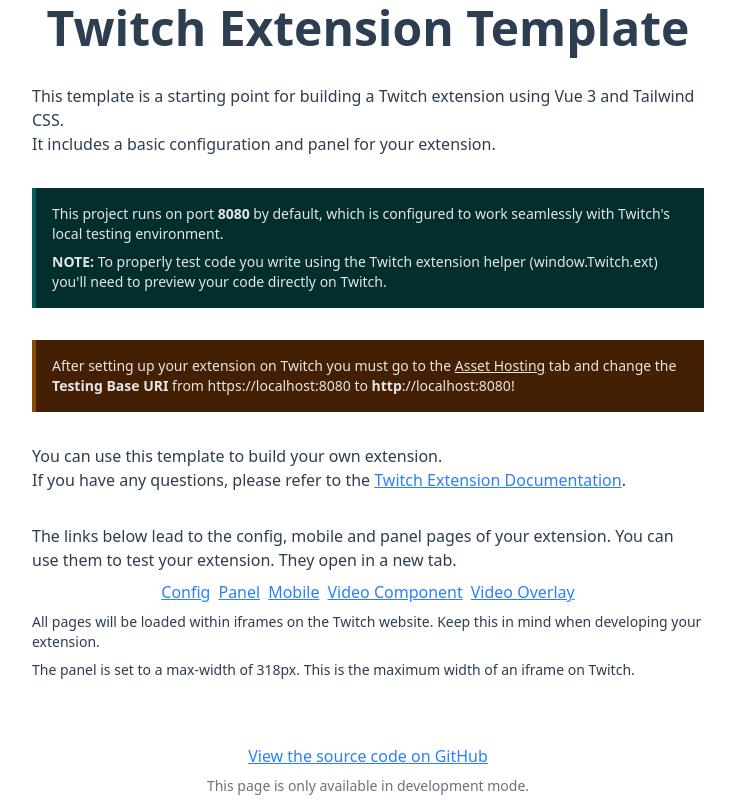
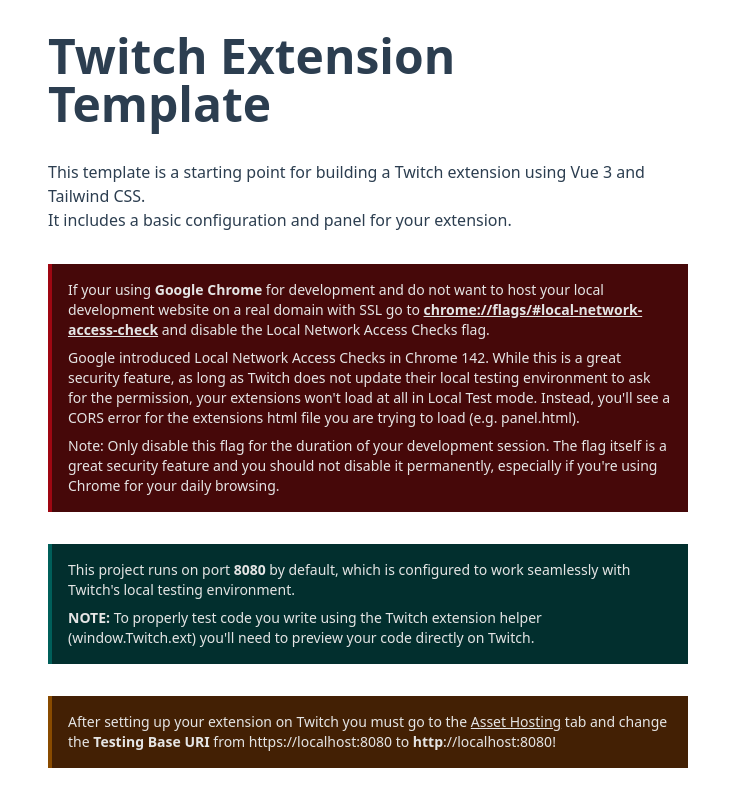
Before and after one commit to bamboechop/vue-twitch-extension, a Vue app: page / in a window 1280 px wide. Shown: the top 800 px of the page, without its empty margins (272-1007 px from the left). Built offline with nearby package versions, Linux system fonts and the light colour scheme.

Commit message:
chore: add note about Chrome Local Network Access Check

```diff
--- a/src/App.vue
+++ b/src/App.vue
@@ -1,10 +1,15 @@
 <template>
-  <main class="flex flex-col items-start justify-center h-screen gap-y-8 max-w-2xl mx-auto">
+  <main class="flex flex-col gap-y-8 max-w-2xl mx-auto py-8 px-4">
     <h1 class="text-5xl font-bold self-center">Twitch Extension Template</h1>
     <section>
       <p>This template is a starting point for building a Twitch extension using Vue 3 and Tailwind CSS.</p>
       <p>It includes a basic configuration and panel for your extension.</p>
     </section>
+    <div class="bg-red-950 border-l-4 border-red-800 text-neutral-200 p-4 w-full text-sm flex flex-col gap-y-2">
+      <p>If your using <span class="font-bold">Google Chrome</span> for development and do not want to host your local development website on a real domain with SSL go to <span class="underline font-bold">chrome://flags/#local-network-access-check</span> and disable the Local Network Access Checks flag. </p>
+      <p>Google introduced Local Network Access Checks in Chrome 142. While this is a great security feature, as long as Twitch does not update their local testing environment to ask for the permission, your extensions won't load at all in Local Test mode. Instead, you'll see a CORS error for the extensions html file you are trying to load (e.g. panel.html).</p>
+      <p>Note: Only disable this flag for the duration of your development session. The flag itself is a great security feature and you should not disable it permanently, especially if you're using Chrome for your daily browsing.</p>
+    </div>
     <div class="bg-teal-950 border-l-4 border-teal-800 text-neutral-200 p-4 w-full text-sm flex flex-col gap-y-2">
       <p>This project runs on port <span class="font-semibold">8080</span> by default, which is configured to work seamlessly with Twitch's local testing environment.</p>
       <p><span class="font-semibold">NOTE:</span> To properly test code you write using the Twitch extension helper (window.Twitch.ext) you'll need to preview your code directly on Twitch.</p>
```
